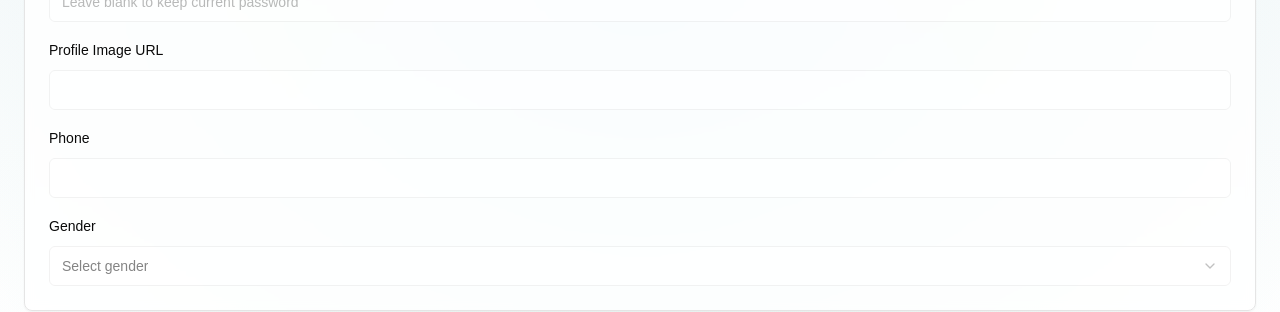
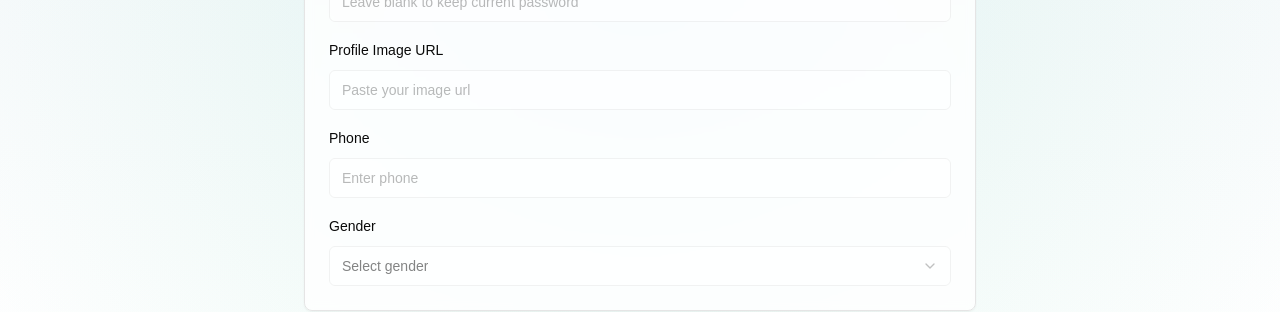
Before and after one commit to NGDEC03/ProjectX, a Next.js app: page /profile in a window 1280 px wide. Shown: the part 427-739 px from the top of the page. Built offline with nearby package versions, Linux system fonts and the light colour scheme; no server answers.

Commit message:
edit update

```diff
--- a/components/essentials/profile.tsx
+++ b/components/essentials/profile.tsx
@@ -42,7 +42,7 @@ export default function ProfileEditContent() {
       Email: user?.Email || "",
       Image: user?.Image || "",
       Phone: user?.Phone || "",
-      Gender: user?.Gender
+      Gender: user?.Gender,
     },
   })
 
@@ -80,7 +80,7 @@ export default function ProfileEditContent() {
 
   return (
     <div className="container mx-auto p-6 mt-24">
-      <Card className="w-full  max-w-9xl mx-auto bg-white/80 dark:bg-slate-900/80 backdrop-blur-sm">
+      <Card className="w-full max-w-2xl mx-auto bg-white/80 dark:bg-slate-900/80 backdrop-blur-sm">
         <CardHeader className="flex flex-row items-center justify-between">
           <CardTitle className="text-2xl font-bold">Edit Profile</CardTitle>
           <div className="flex items-center space-x-2">
@@ -99,6 +99,7 @@ export default function ProfileEditContent() {
                 <Label htmlFor="FirstName">First Name</Label>
                 <Input
                   id="FirstName"
+                  placeholder={user?.FirstName}
                   {...register("FirstName", { required: "First name is required" })}
                   disabled={!isEditing}
                 />
@@ -110,6 +111,7 @@ export default function ProfileEditContent() {
                 <Label htmlFor="LastName">Last Name</Label>
                 <Input
                   id="LastName"
+                  placeholder={user?.LastName}
                   {...register("LastName", { required: "Last name is required" })}
                   disabled={!isEditing}
                 />
@@ -123,6 +125,7 @@ export default function ProfileEditContent() {
               <Input
                 id="Email"
                 type="email"
+                placeholder={user?.Email}
                 {...register("Email", {
                   required: "Email is required",
                   pattern: {
@@ -158,6 +161,7 @@ export default function ProfileEditContent() {
               <Label htmlFor="Image">Profile Image URL</Label>
               <Input
                 id="Image"
+                placeholder={user?.Image?user.Image:"Paste your image url"}
                 {...register("Image", {
                   pattern: {
                     value: /^(https?:\/\/)?([\da-z\.-]+)\.([a-z\.]{2,6})([\/\w \.-]*)*\/?$/,
@@ -174,6 +178,7 @@ export default function ProfileEditContent() {
               <Label htmlFor="Phone">Phone</Label>
               <Input
                 id="Phone"
+                placeholder={user?.Phone?user.Phone:"Enter phone"}
                 {...register("Phone")}
                 disabled={!isEditing}
               />
@@ -184,12 +189,13 @@ export default function ProfileEditContent() {
             <div className="space-y-2">
               <Label htmlFor="Gender">Gender</Label>
               <Select
+
                 onValueChange={(value) => setValue("Gender", value as 'male' | 'female' | 'other')}
                 defaultValue={user?.Gender}
                 disabled={!isEditing}
               >
                 <SelectTrigger>
-                  <SelectValue placeholder="Select gender" />
+                  <SelectValue placeholder={user?.Gender?user.Gender:"Select gender" }/>
                 </SelectTrigger>
                 <SelectContent>
                   <SelectItem value="male">Male</SelectItem>
```
